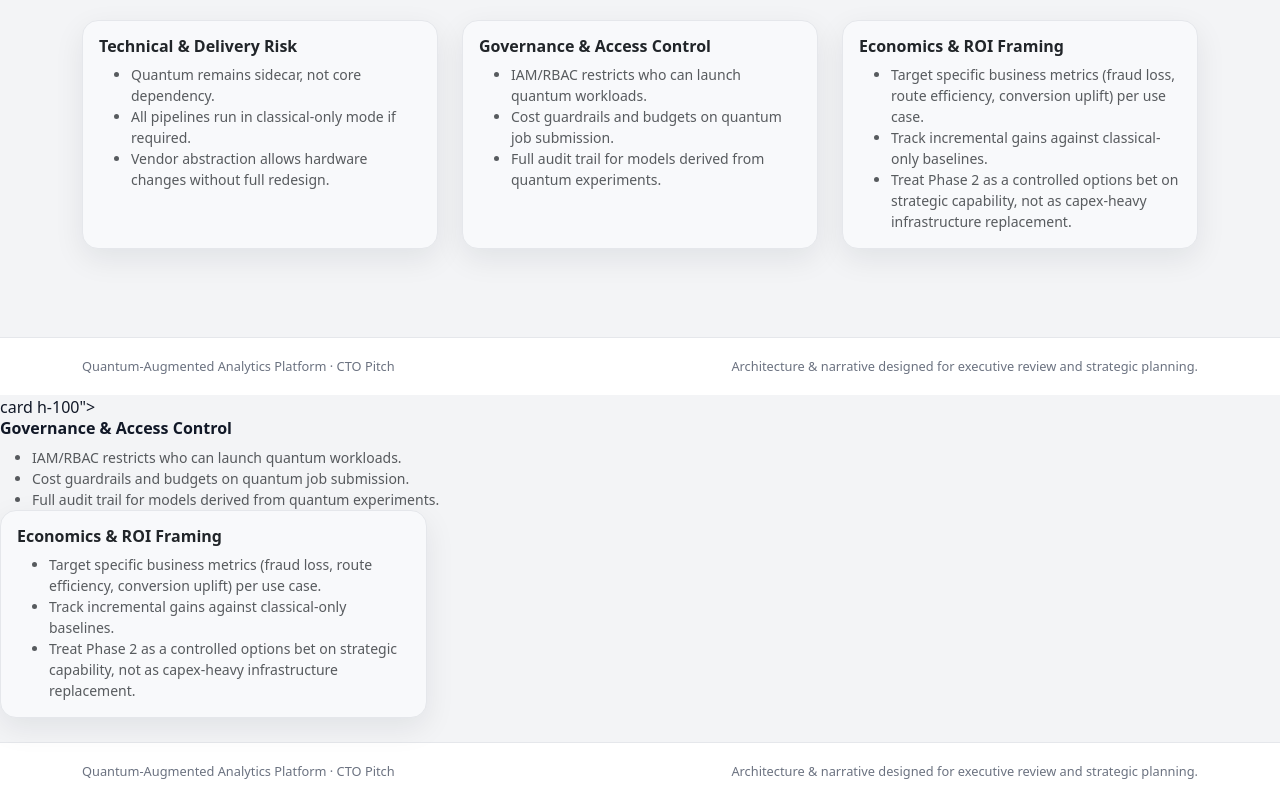
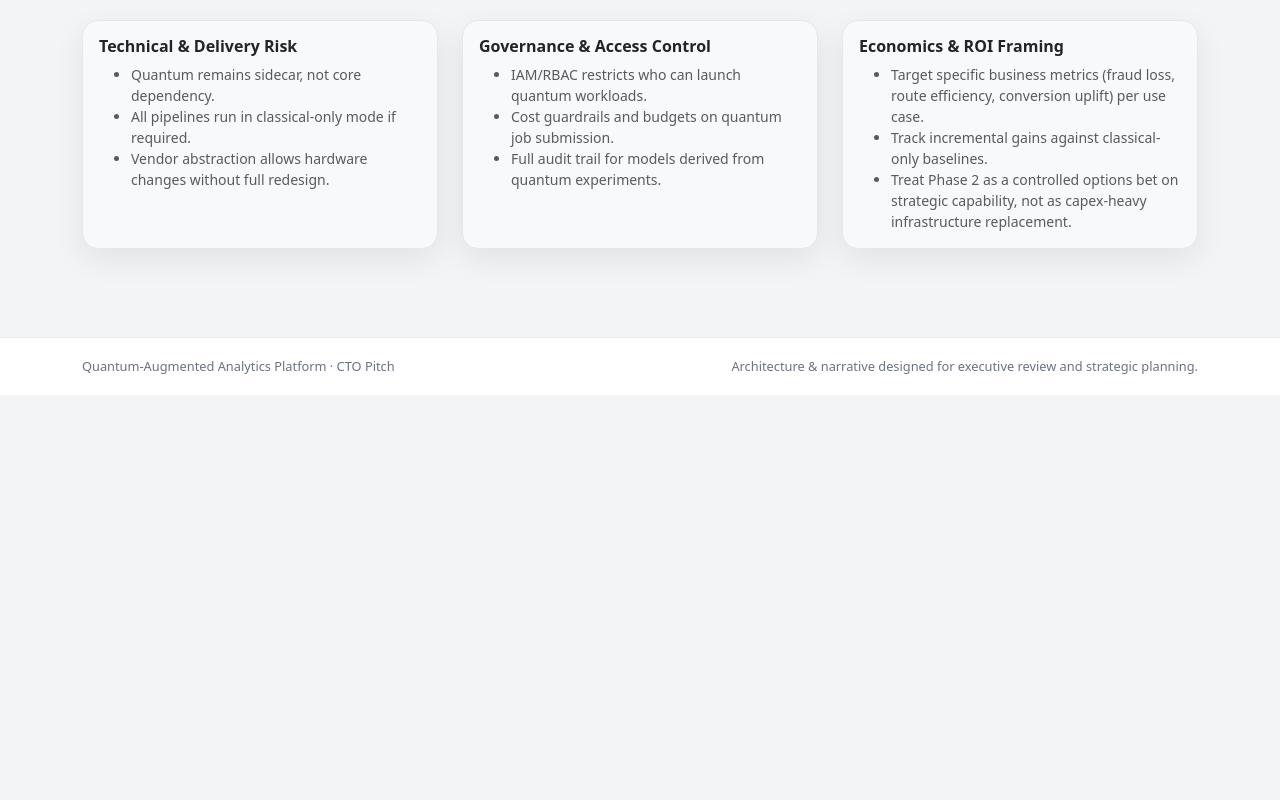
Before and after one commit to xeniosrahi/Quantum-BigData, a plain HTML site: page docs/index.html in a window 1280 px wide. Shown: the part 4355-5155 px from the top of the page. After the commit the page ends 4750 px from the top, so only its background shows below. Drawn offline with nearby package versions, Linux system fonts and the light colour scheme.

Commit message:
Remove duplicate governance and economics sections from index.html

```diff
--- a/docs/index.html
+++ b/docs/index.html
@@ -873,54 +873,4 @@ end
   mermaid.initialize({ startOnLoad: true, theme: "neutral" });
 </script>
 </body>
-</html>card h-100">
-          <div class="card-body small">
-            <h6 class="fw-semibold mb-2">Governance & Access Control</h6>
-            <ul class="text-muted mb-0">
-              <li>IAM/RBAC restricts who can launch quantum workloads.</li>
-              <li>Cost guardrails and budgets on quantum job submission.</li>
-              <li>Full audit trail for models derived from quantum experiments.</li>
-            </ul>
-          </div>
-        </div>
-      </div>
-      <div class="col-md-4">
-        <div class="card h-100">
-          <div class="card-body small">
-            <h6 class="fw-semibold mb-2">Economics & ROI Framing</h6>
-            <ul class="text-muted mb-0">
-              <li>Target specific business metrics (fraud loss, route efficiency,
-                  conversion uplift) per use case.</li>
-              <li>Track incremental gains against classical-only baselines.</li>
-              <li>Treat Phase 2 as a controlled options bet on strategic capability,
-                  not as capex-heavy infrastructure replacement.</li>
-            </ul>
-          </div>
-        </div>
-      </div>
-    </div>
-  </div>
-</section>
-
-<!-- FOOTER -->
-<footer class="footer mt-4">
-  <div class="container d-flex flex-column flex-md-row justify-content-between align-items-center">
-    <div class="mb-2 mb-md-0">
-      Quantum-Augmented Analytics Platform · CTO Pitch
-    </div>
-    <div class="text-md-end">
-      Architecture &amp; narrative designed for executive review and strategic planning.
-    </div>
-  </div>
-</footer>
-
-<!-- Bootstrap JS -->
-<script
-  src="https://cdn.jsdelivr.net/npm/bootstrap@5.3.3/dist/js/bootstrap.bundle.min.js"
-></script>
-<script type="module">
-  import mermaid from "https://cdn.jsdelivr.net/npm/mermaid@10/dist/mermaid.esm.min.mjs";
-  mermaid.initialize({ startOnLoad: true, theme: "neutral" });
-</script>
-</body>
 </html>
```
